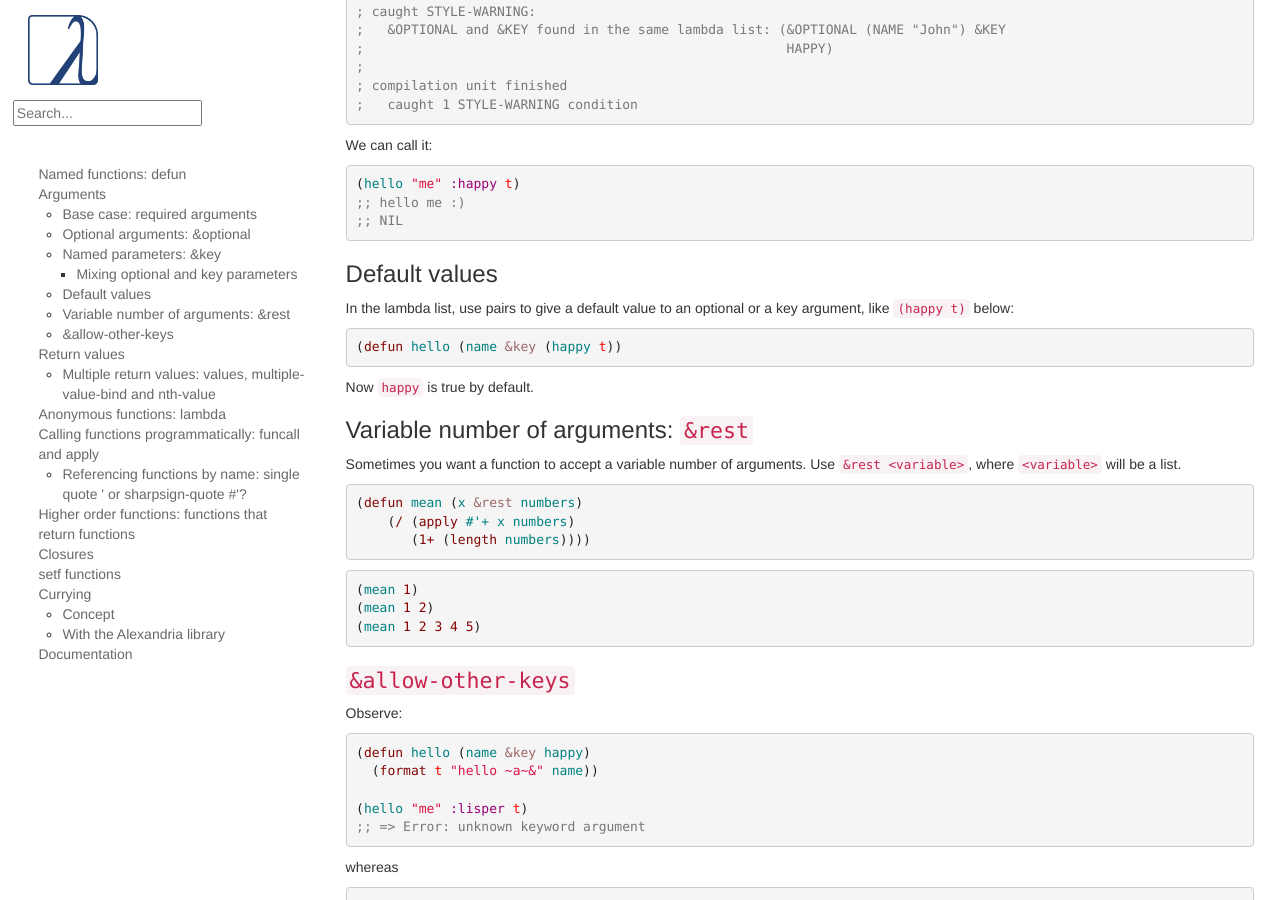
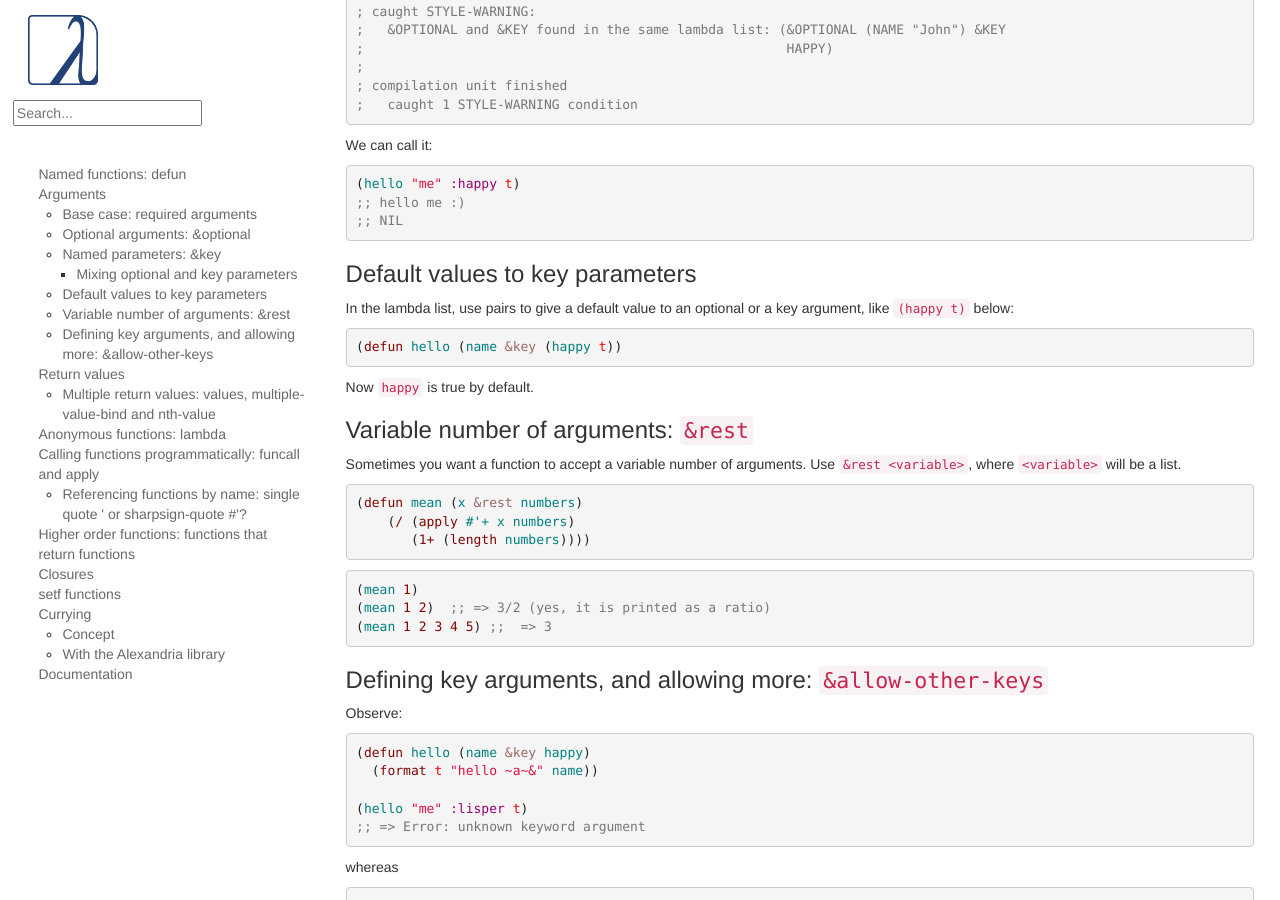
Before and after one commit to LispCookbook/cl-cookbook, a Jekyll site: the page built from functions.md, in a window 1280 px wide and 900 px high, scrolled down 2241 px. Built offline with Jekyll 4.4.1, drawn with Linux system fonts in a browser that asks for light colours.

Commit message:
(minor) functions++
for #176

```diff
--- a/functions.md
+++ b/functions.md
@@ -158,7 +158,7 @@ We can call it:
 ;; NIL
 ~~~
 
-### Default values
+### Default values to key parameters
 
 In the lambda list, use pairs to give a default value to an optional or a key argument, like `(happy t)` below:
 
@@ -181,11 +181,11 @@ arguments. Use `&rest <variable>`, where `<variable>` will be a list.
 
 ~~~lisp
 (mean 1)
-(mean 1 2)
-(mean 1 2 3 4 5)
+(mean 1 2)  ;; => 3/2 (yes, it is printed as a ratio)
+(mean 1 2 3 4 5) ;;  => 3
 ~~~
 
-### `&allow-other-keys`
+### Defining key arguments, and allowing more: `&allow-other-keys`
 
 Observe:
 
```
